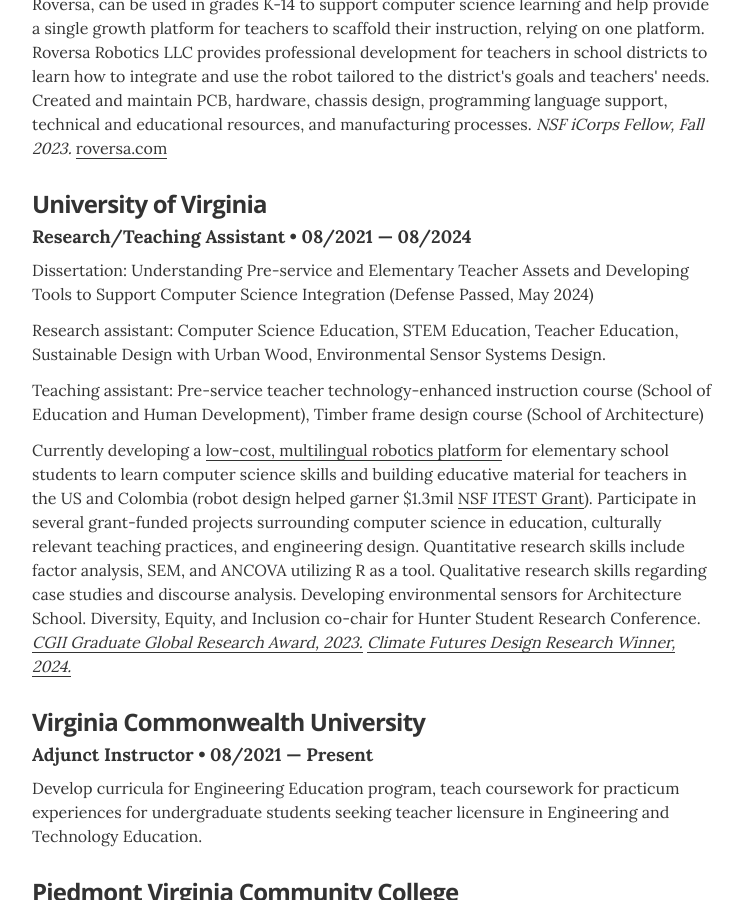
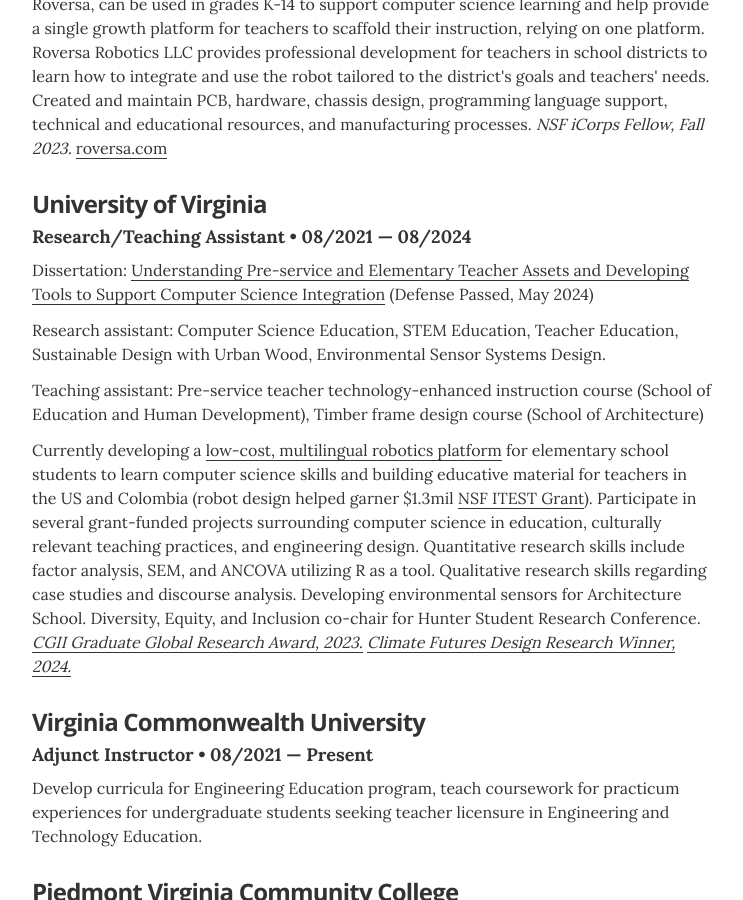
Before and after one commit to eabredder/eabredder.github.io, a Jekyll site: the page built from index.html, in a window 1280 px wide and 900 px high, scrolled down 1156 px. Shown: the whole window, without its empty margins (268-1011 px from the left). Built offline with Jekyll 4.4.1, drawn with Linux system fonts in a browser that asks for light colours.

Commit message:
Update resume.html

```diff
--- a/_layouts/resume.html
+++ b/_layouts/resume.html
@@ -109,7 +109,7 @@
         <div class="resume-item" itemscope itemprop="worksFor" itemtype="http://schema.org/Organization">
           <h3 class="resume-item-title" itemprop="name">University of Virginia</h3>
           <h4 class="resume-item-details" itemprop="description">Research/Teaching Assistant &bull; 08/2021 &mdash; 08/2024</h4>
-          <p class="resume-item-copy">Dissertation: Understanding Pre-service and Elementary Teacher Assets and Developing Tools to Support Computer Science Integration (Defense Passed, May 2024)</p>
+          <p class="resume-item-copy">Dissertation: <a href="https://doi.org/10.18130/ma4f-j461" target="_blank">Understanding Pre-service and Elementary Teacher Assets and Developing Tools to Support Computer Science Integration</a> (Defense Passed, May 2024)</p>
           <p class="resume-item-copy">Research assistant: Computer Science Education, STEM Education, Teacher Education, Sustainable Design with Urban Wood, Environmental Sensor Systems Design.</p>
           <p class="resume-item-copy">Teaching assistant: Pre-service teacher technology-enhanced instruction course (School of Education and Human Development), Timber frame design course (School of Architecture)</p>
           <p class="resume-item-copy">Currently developing a <a href="https://education.virginia.edu/news-stories/robots-school-uva-designed-device-supports-computer-science-education-worldwide" target="_blank">low-cost, multilingual robotics platform</a> for elementary school students to learn computer science skills and building educative material for teachers in the US and Colombia (robot design helped garner $1.3mil <a href="https://education.virginia.edu/news-stories/news-brief-expanding-robot-research-13m-grant" target="_blank">NSF ITEST Grant</a>). Participate in several grant-funded projects surrounding computer science in education, culturally relevant teaching practices, and engineering design. Quantitative research skills include factor analysis, SEM, and ANCOVA utilizing R as a tool. Qualitative research skills regarding case studies and discourse analysis. Developing environmental sensors for Architecture School. Diversity, Equity, and Inclusion co-chair for Hunter Student Research Conference. <em><a href="https://cgii.virginia.edu/projects/roversa-robot-low-cost-flexible-multilingual-robot-learning-computer-science-elementary" target="_blank">CGII Graduate Global Research Award, 2023.</a> <a href="https://www.arch.virginia.edu/news/climate-futures-design-research-challenge-winners-announced" target="_blank">Climate Futures Design Research Winner, 2024.</a></em></p>
```
